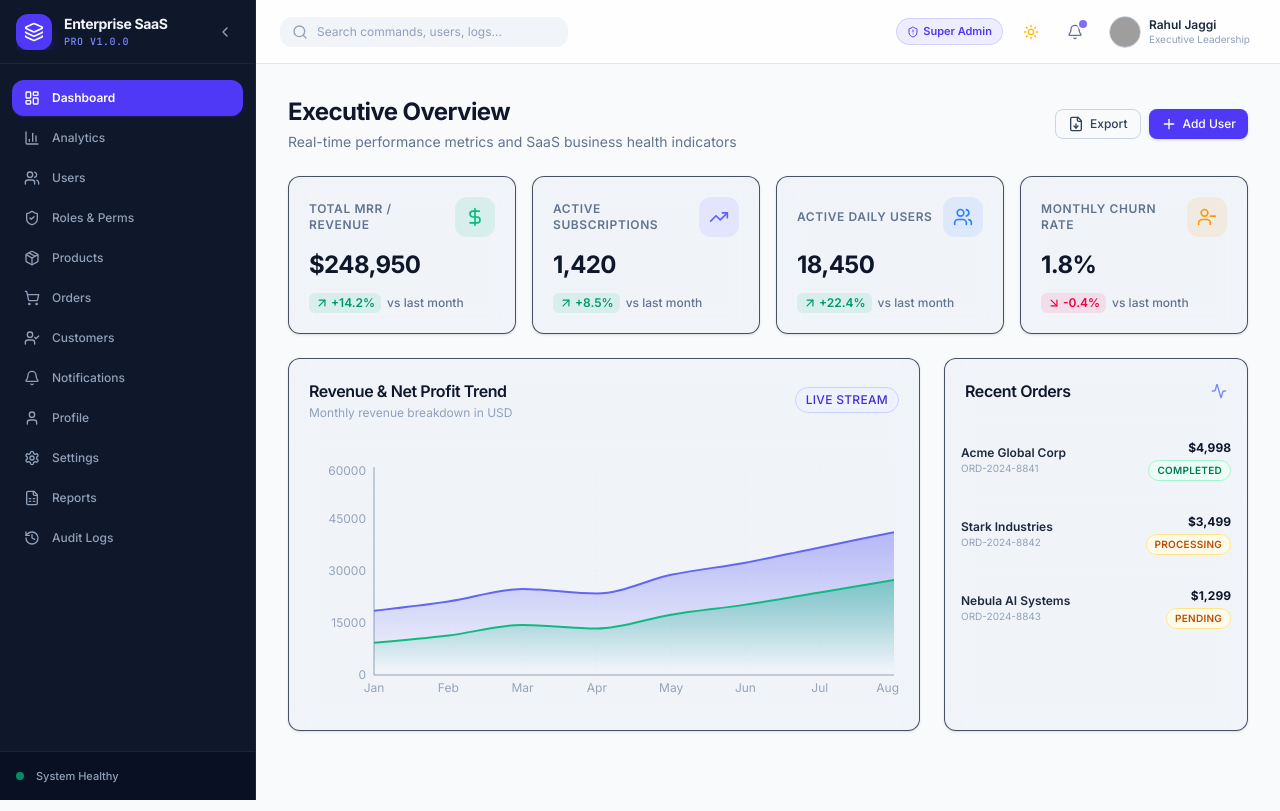
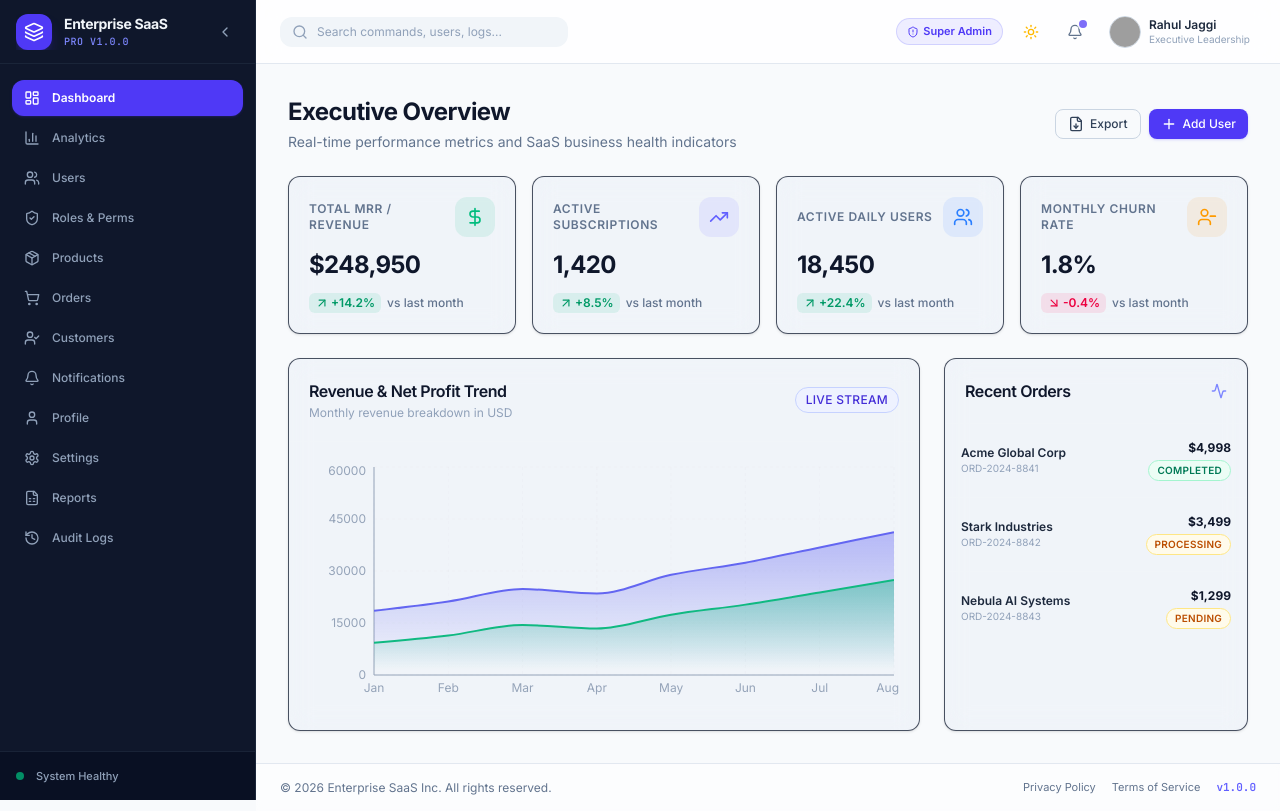
Before and after one commit to RahulJaggi/enterprise-saas-dashboard, a React (Vite) app: page /dashboard in a window 1280 px wide. Built offline with nearby package versions, Linux system fonts and the light colour scheme; grey boxes are pictures that could not be loaded.

Commit message:
feat: implement TASK-02 Enterprise Foundation and generate IMPLEMENTATION_REPORT.md

```diff
--- a/src/app/providers.tsx
+++ b/src/app/providers.tsx
@@ -1,11 +1,18 @@
 import React from 'react';
 import { ReduxProvider } from '../providers/ReduxProvider';
 import { ThemeProvider } from '../providers/ThemeProvider';
+import { ErrorBoundary } from '../components/common/ErrorBoundary';
+import { Toaster } from 'sonner';
 
 export const AppProviders: React.FC<{ children: React.ReactNode }> = ({ children }) => {
   return (
-    <ReduxProvider>
-      <ThemeProvider>{children}</ThemeProvider>
-    </ReduxProvider>
+    <ErrorBoundary>
+      <ReduxProvider>
+        <ThemeProvider>
+          {children}
+          <Toaster position="top-right" richColors />
+        </ThemeProvider>
+      </ReduxProvider>
+    </ErrorBoundary>
   );
 };
--- /dev/null
+++ b/src/components/common/ErrorBoundary.tsx
@@ -0,0 +1,48 @@
+import { Component, ErrorInfo, ReactNode } from 'react';
+
+interface Props {
+  children?: ReactNode;
+}
+
+interface State {
+  hasError: boolean;
+  error: Error | null;
+}
+
+export class ErrorBoundary extends Component<Props, State> {
+  public state: State = {
+    hasError: false,
+    error: null,
+  };
+
+  public static getDerivedStateFromError(error: Error): State {
+    return { hasError: true, error };
+  }
+
+  public componentDidCatch(error: Error, errorInfo: ErrorInfo) {
+    console.error('Uncaught Error Boundary Exception:', error, errorInfo);
+  }
+
+  public render() {
+    if (this.state.hasError) {
+      return (
+        <div className="min-h-screen flex items-center justify-center bg-slate-950 p-6 text-white text-center">
+          <div className="max-w-md p-8 glass-panel rounded-2xl border border-slate-800 space-y-4">
+            <h2 className="text-xl font-bold text-red-500">Something went wrong</h2>
+            <p className="text-xs text-slate-400">
+              An unexpected application error occurred. Please refresh the page or contact support.
+            </p>
+            <button
+              onClick={() => window.location.reload()}
+              className="px-4 py-2 text-xs font-semibold bg-indigo-600 rounded-lg hover:bg-indigo-700 transition-colors"
+            >
+              Refresh Application
+            </button>
+          </div>
+        </div>
+      );
+    }
+
+    return this.props.children;
+  }
+}
--- /dev/null
+++ b/src/components/layout/Footer.tsx
@@ -0,0 +1,16 @@
+import React from 'react';
+
+export const Footer: React.FC = () => {
+  return (
+    <footer className="h-12 border-t border-slate-200 dark:border-slate-800/80 px-6 flex items-center justify-between text-xs text-slate-500 dark:text-slate-400 bg-white/50 dark:bg-slate-900/50 backdrop-blur-xs">
+      <div>
+        © {new Date().getFullYear()} Enterprise SaaS Inc. All rights reserved.
+      </div>
+      <div className="flex items-center gap-4 text-[11px]">
+        <a href="#privacy" className="hover:underline">Privacy Policy</a>
+        <a href="#terms" className="hover:underline">Terms of Service</a>
+        <span className="font-mono text-indigo-500 font-semibold">v1.0.0</span>
+      </div>
+    </footer>
+  );
+};
--- a/src/components/layout/MainLayout.tsx
+++ b/src/components/layout/MainLayout.tsx
@@ -1,25 +1,6 @@
 import React from 'react';
-import { Outlet } from 'react-router-dom';
-import { Sidebar } from './Sidebar';
-import { Header } from './Header';
-import { useAppSelector } from '../../hooks/useAppDispatch';
+import { DashboardLayout } from '../../layouts/DashboardLayout/DashboardLayout';
 
 export const MainLayout: React.FC = () => {
-  const sidebarOpen = useAppSelector((state) => state.theme.sidebarOpen);
-
-  return (
-    <div className="min-h-screen bg-slate-50 dark:bg-slate-950 text-slate-900 dark:text-slate-100 flex transition-colors duration-200">
-      <Sidebar />
-      <div
-        className={`flex-1 flex flex-col min-w-0 transition-all duration-300 ${
-          sidebarOpen ? 'pl-64' : 'pl-20'
-        }`}
-      >
-        <Header />
-        <main className="flex-1 p-6 md:p-8 max-w-7xl w-full mx-auto">
-          <Outlet />
-        </main>
-      </div>
-    </div>
-  );
+  return <DashboardLayout />;
 };
--- a/src/layouts/DashboardLayout/DashboardLayout.tsx
+++ b/src/layouts/DashboardLayout/DashboardLayout.tsx
@@ -1,6 +1,27 @@
 import React from 'react';
-import { MainLayout as BaseDashboardLayout } from '../../components/layout/MainLayout';
+import { Outlet } from 'react-router-dom';
+import { Sidebar } from '../../components/layout/Sidebar';
+import { Header } from '../../components/layout/Header';
+import { Footer } from '../../components/layout/Footer';
+import { useAppSelector } from '../../hooks/useAppDispatch';
 
 export const DashboardLayout: React.FC = () => {
-  return <BaseDashboardLayout />;
+  const sidebarOpen = useAppSelector((state) => state.theme.sidebarOpen);
+
+  return (
+    <div className="min-h-screen bg-slate-50 dark:bg-slate-950 text-slate-900 dark:text-slate-100 flex transition-colors duration-200">
+      <Sidebar />
+      <div
+        className={`flex-1 flex flex-col min-w-0 transition-all duration-300 ${
+          sidebarOpen ? 'pl-64' : 'pl-20'
+        }`}
+      >
+        <Header />
+        <main className="flex-1 p-6 md:p-8 max-w-7xl w-full mx-auto">
+          <Outlet />
+        </main>
+        <Footer />
+      </div>
+    </div>
+  );
 };
--- /dev/null
+++ b/src/lib/utils.ts
@@ -0,0 +1,6 @@
+import { clsx, type ClassValue } from 'clsx';
+import { twMerge } from 'tailwind-merge';
+
+export function cn(...inputs: ClassValue[]) {
+  return twMerge(clsx(inputs));
+}
```
Also changed, not shown: 2 other files (tests, documents, lock files or other folders).
